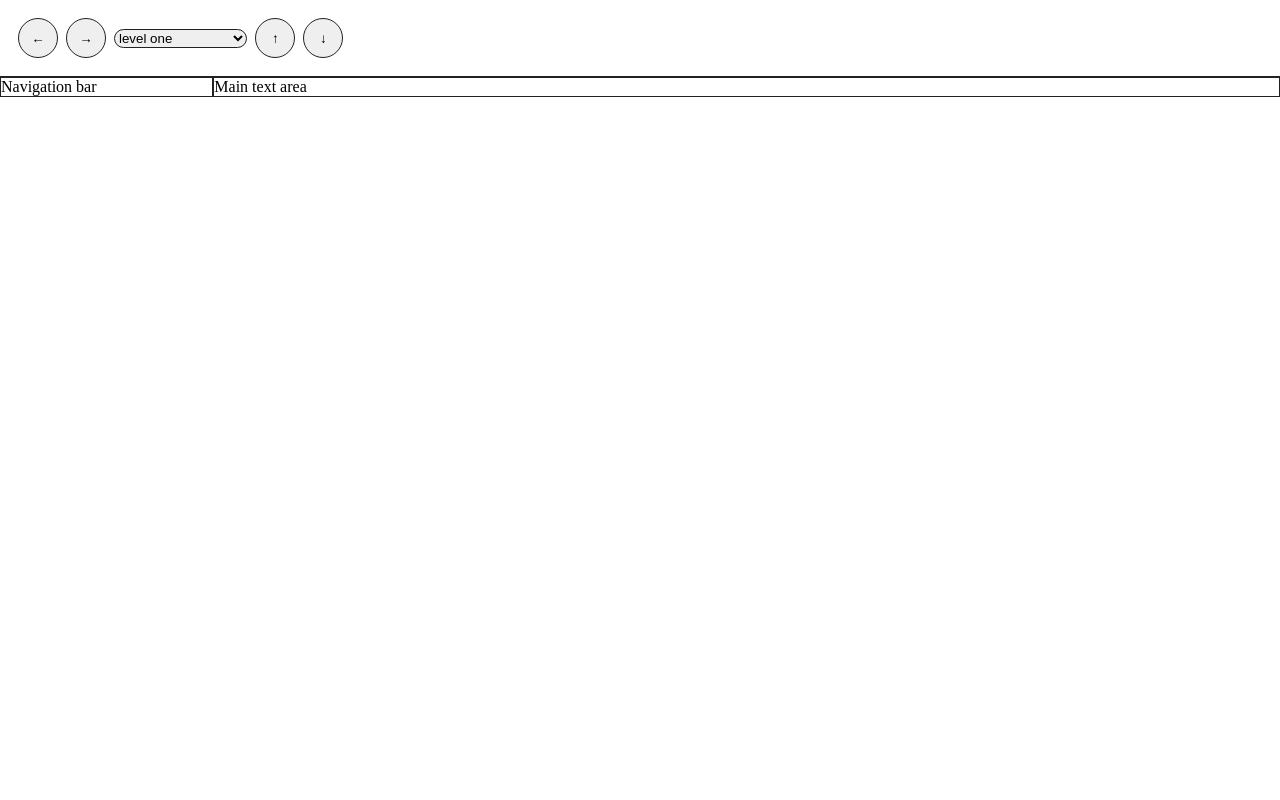
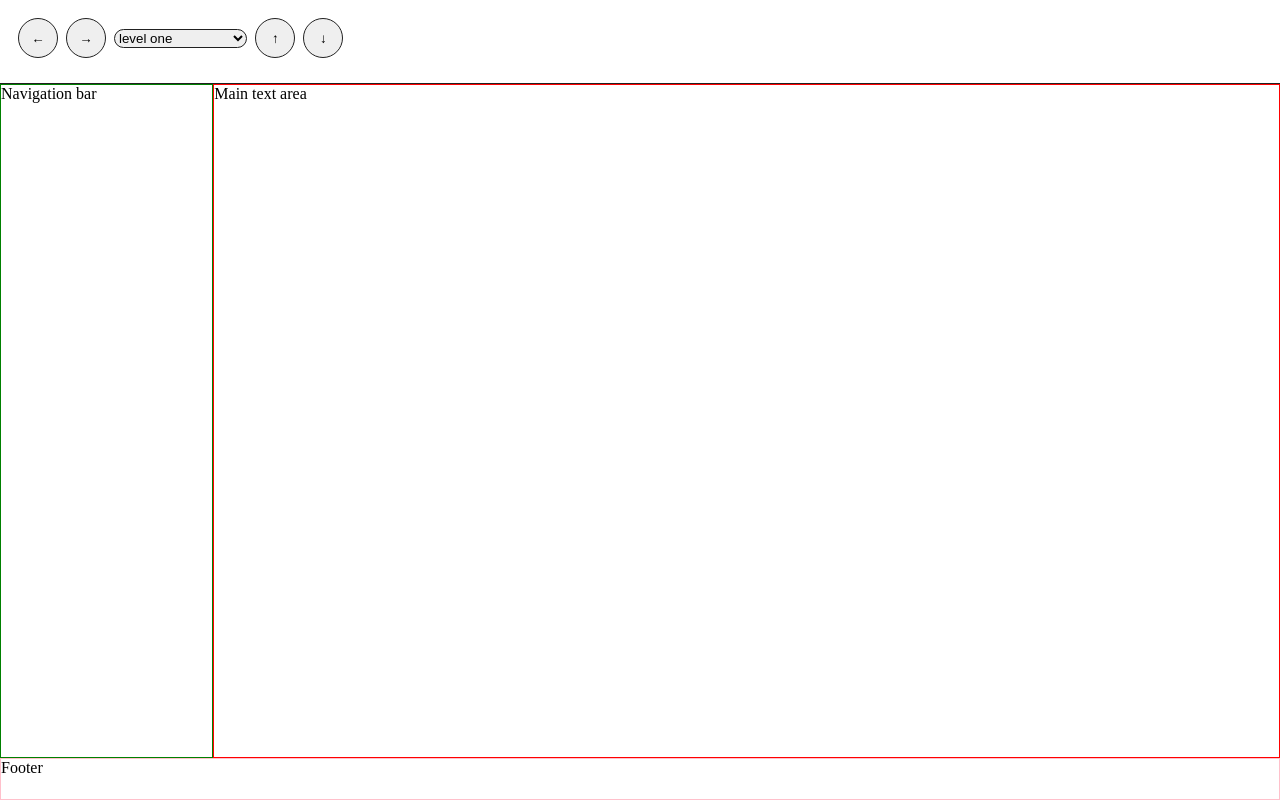
Before and after one commit to PaulCollins99/Text-Editor-Project, a plain HTML site: page index.html in a window 1280 px wide. Drawn offline with Linux system fonts and the light colour scheme.

Commit message:
update grid and border colours

```diff
--- a/index.html
+++ b/index.html
@@ -37,6 +37,9 @@
     <nav>
         <p>Navigation bar</p>
     </nav>
+    <footer>
+        <p>Footer</p>
+    </footer>
 
 </body>
 
--- a/stylesheet.css
+++ b/stylesheet.css
@@ -12,8 +12,12 @@
 body {
     display: grid;
     grid-template-columns: 1fr 5fr;
+    grid-template-rows: 1fr 8fr 0.5fr;
     grid-template-areas: "tool tool"
-                         "navbar textblock";
+                         "navbar textblock"
+                         "foot foot";
+
+    height: 100vh;
 }
 
 #circle-container {
@@ -54,10 +58,15 @@ header section select {
 
 #mainText {
     grid-area: textblock;
-    border: 1px solid var(--myMain);
+    border: 1px solid red;
 }
 
 nav {
     grid-area: navbar;
-    border: 1px solid var(--myMain);
+    border: 1px solid green;
 }
+
+footer {
+    grid-area: foot;
+    border: 1px solid pink;
+}
```
